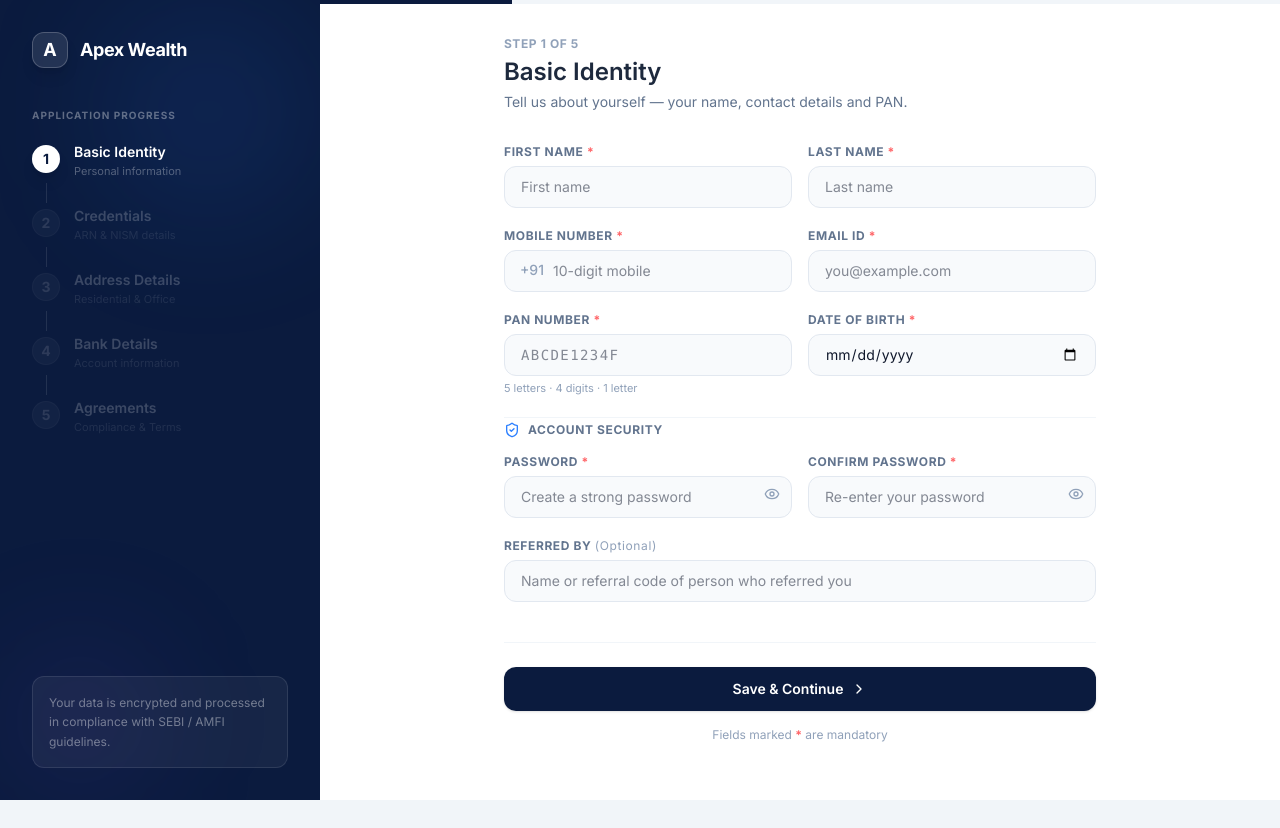
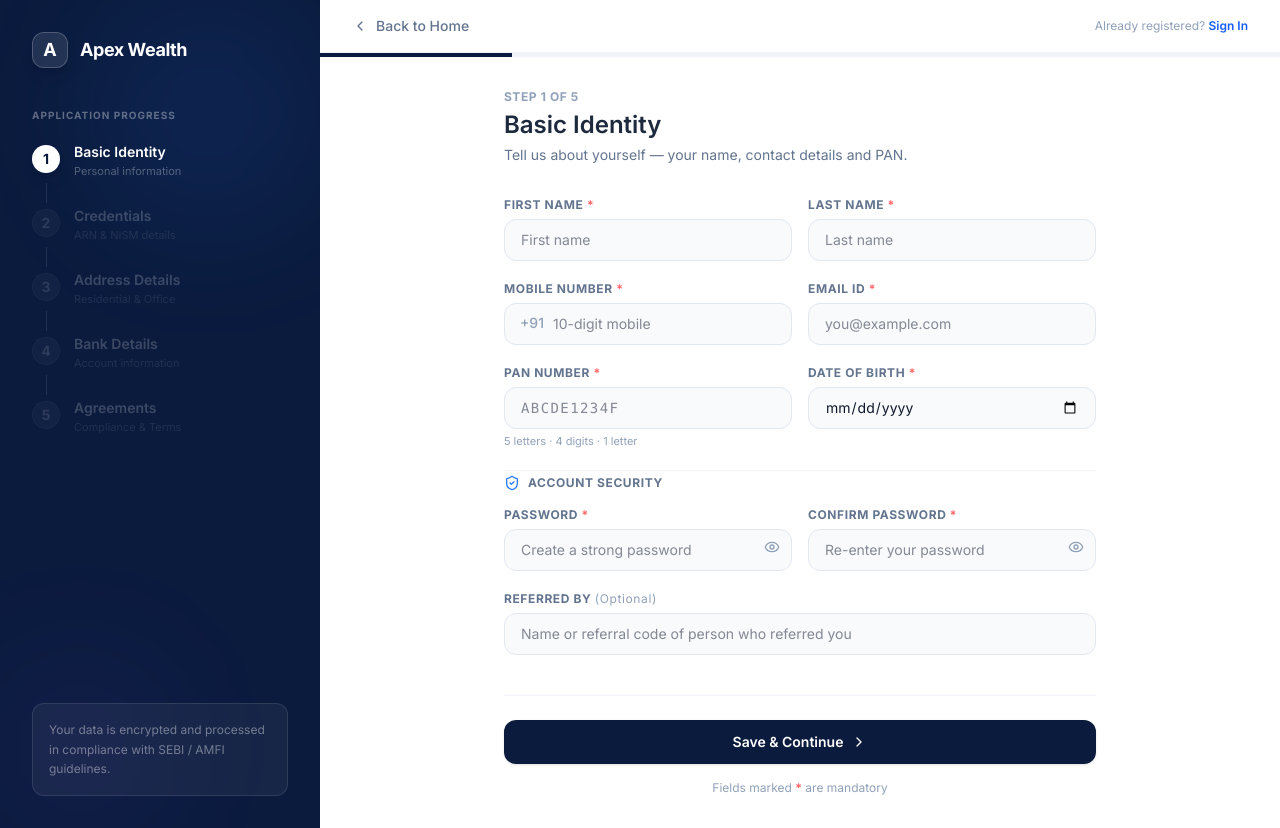
Before and after one commit to Platizio/platiziowealthtech, a React (Vite) app: page / in a window 1280 px wide. Both pictures are taken after a click on the button "Sign Up". Before the commit the page ends 800 px from the top, so only its background shows below. Built offline with nearby package versions, Linux system fonts and the light colour scheme.

Commit message:
back_button_in_ditributorsignup

```diff
--- a/src/App.tsx
+++ b/src/App.tsx
@@ -131,7 +131,7 @@ export default function App() {
   if (authState === 'login')
     return <LoginPage onLogin={handleLoginSuccess} onSignUp={() => setAuthState('onboarding')} onBack={() => setAuthState('landing')} />;
   if (authState === 'onboarding')
-    return <Onboarding onComplete={() => setAuthState('pending')} />;
+    return <Onboarding onComplete={() => setAuthState('pending')} onBack={() => setAuthState('landing')} />;
   if (authState === 'pending')
     return <PendingApproval onGoToLogin={() => setAuthState('login')} />;
 
--- a/src/views/Onboarding.tsx
+++ b/src/views/Onboarding.tsx
@@ -261,7 +261,7 @@ const CLS_ERR    = 'text-xs text-red-500 mt-1.5 flex items-center gap-1';
 
 // ─── Main component ───────────────────────────────────────────────────────────
 
-export default function Onboarding({ onComplete }: { onComplete: () => void }) {
+export default function Onboarding({ onComplete, onBack }: { onComplete: () => void; onBack: () => void }) {
   const [step,        setStep]        = useState(1);
   const [data,        setData]        = useState<FormData>(initData);
   const [errors,      setErrors]      = useState<Record<string, string>>({});
@@ -532,6 +532,20 @@ export default function Onboarding({ onComplete }: { onComplete: () => void }) {
 
       {/* ─── Right Content ──────────────────────────────────────────────────── */}
       <div className="flex-1 flex flex-col overflow-y-auto">
+
+        {/* Top bar */}
+        <div className="flex items-center justify-between px-8 py-4 border-b border-slate-100 flex-shrink-0">
+          <button
+            onClick={onBack}
+            className="flex items-center gap-2 text-slate-500 hover:text-slate-800 text-sm font-medium transition-colors"
+          >
+            <ChevronLeft className="w-4 h-4" /> Back to Home
+          </button>
+          <p className="text-xs text-slate-400">
+            Already registered?{' '}
+            <button className="text-blue-600 font-semibold hover:underline text-xs">Sign In</button>
+          </p>
+        </div>
 
         {/* Top progress bar */}
         <div className="h-1 bg-slate-100 flex-shrink-0">
```
